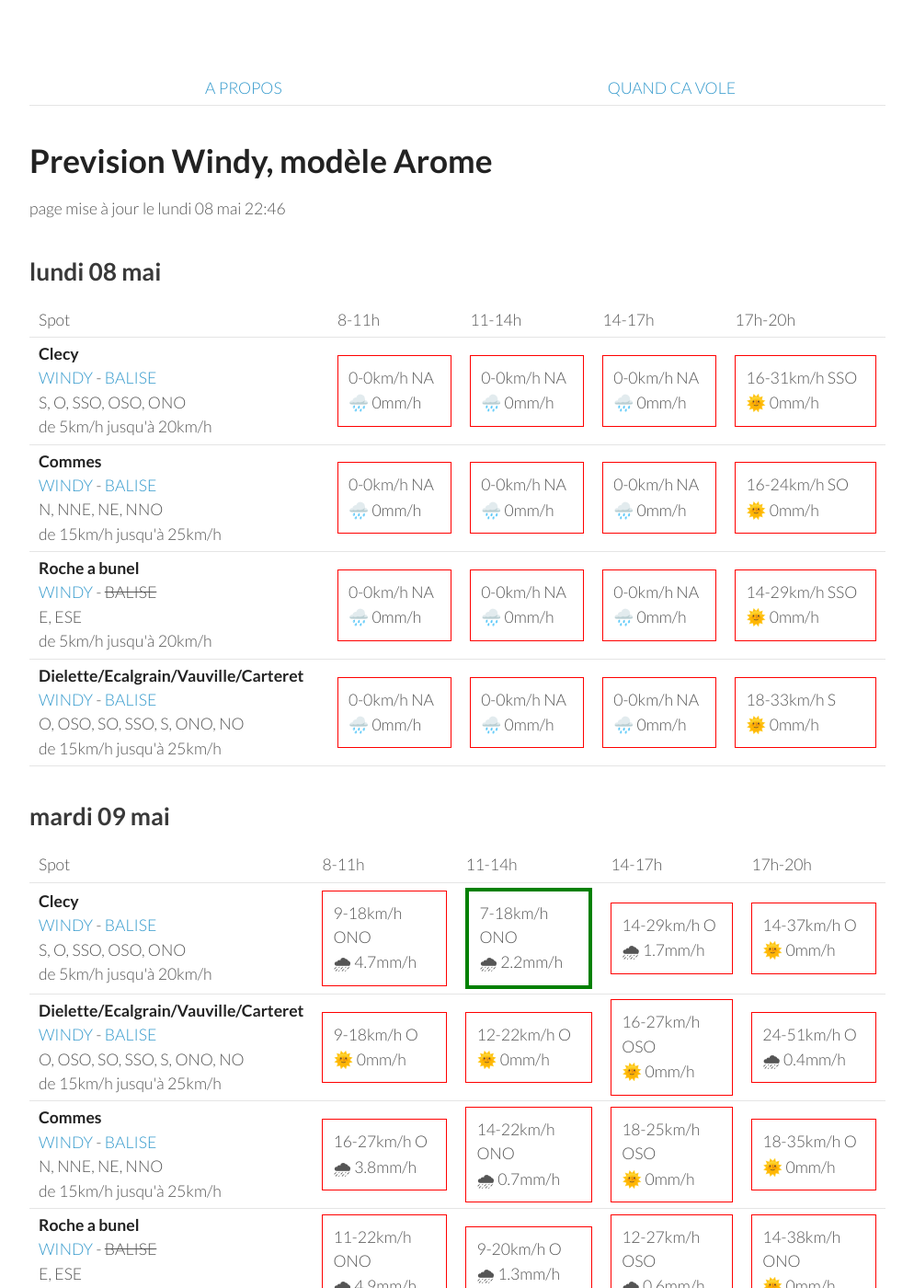
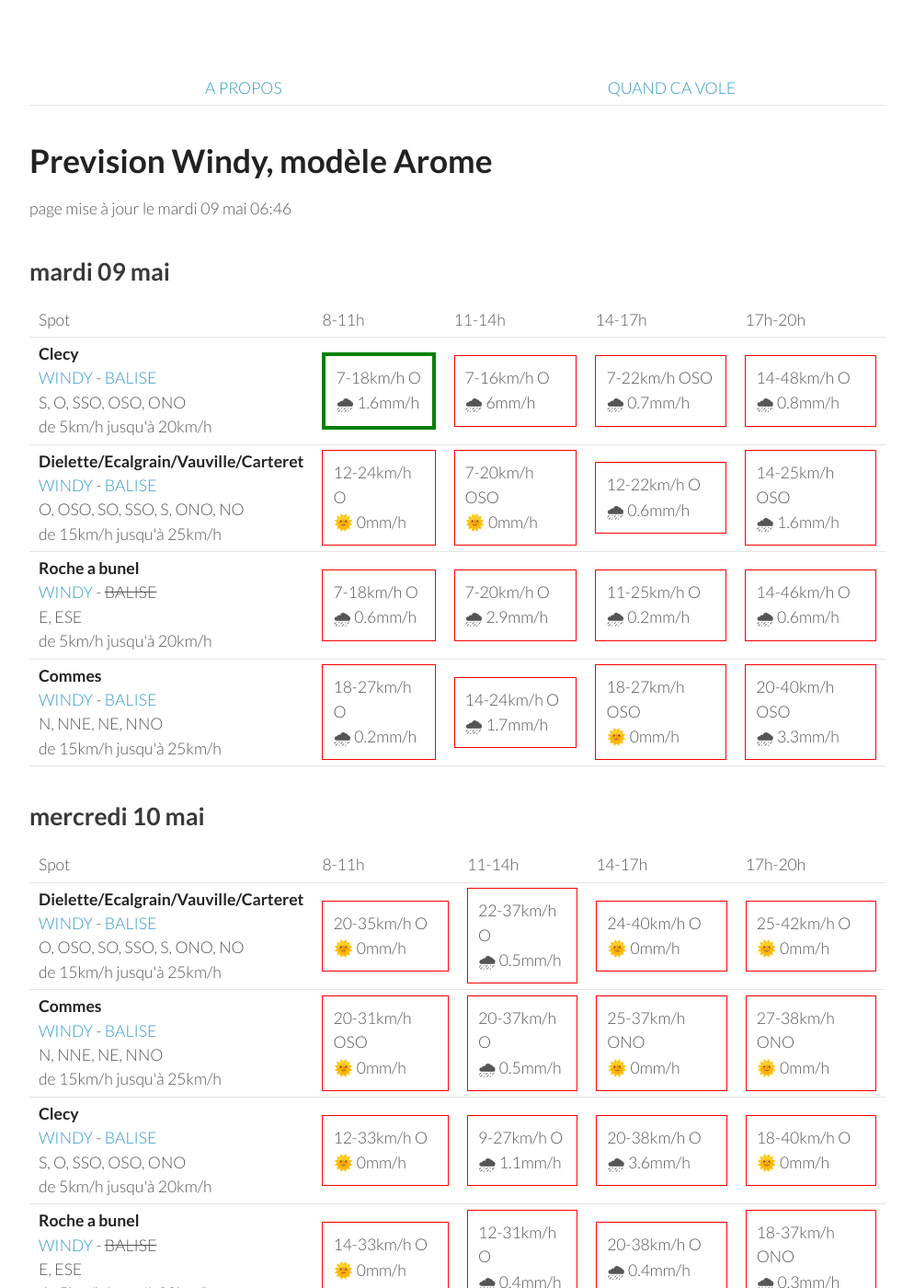
Before and after one commit to parapente-dans-le-nord/parapente-dans-le-nord.github.io, a Jekyll site: the page built from normandie.markdown, in a window 1280 px wide and 1400 px high. Shown: the whole window at 92% size, without its empty margins (26-1020 px from the left). Built offline with Jekyll 4.4.1, drawn with Linux system fonts in a browser that asks for light colours; some of the changed text lies outside the part shown.

Commit message:
update index.markdown

```diff
--- a/normandie.markdown
+++ b/normandie.markdown
@@ -7,60 +7,8 @@ title:  "Tous les spots"
 {: .links}
 
 # Prevision Windy, modèle Arome
-page mise à jour le lundi 08 mai 22:46
+page mise à jour le mardi 09 mai 06:46
 
-## lundi 08 mai
-
-{::nomarkdown}
-<table>
-  <tbody>
-    <tr>
-      <td>Spot</td>
-      <td>8-11h</td>
-      <td>11-14h</td>
-      <td>14-17h</td>
-      <td>17h-20h</td>
-    </tr>
-<tr>
-        <td><strong>Clecy</strong><br><a href="https://windy.com/48.929/-0.470?48.516,-0.470,8">WINDY</a> - <span class=""><a href="http://www.balisemeteo.com/balise.php?idBalise=122">BALISE</a> </span><br> <span class="vent-favorable">S, O, SSO, OSO, ONO</span><br><span class="force-vent">de 5km/h jusqu'à 20km/h</span> </td>
-
-            <td><div class="not-flyable"><p>0-0km/h NA</p><p>🌧️ 0mm/h</p></div></td>
-            <td><div class="not-flyable"><p>0-0km/h NA</p><p>🌧️ 0mm/h</p></div></td>
-            <td><div class="not-flyable"><p>0-0km/h NA</p><p>🌧️ 0mm/h</p></div></td>
-            <td><div class="not-flyable"><p>16-31km/h SSO</p><p>🌞 0mm/h</p></div></td>
-
-    </tr>
-<tr>
-        <td><strong>Commes</strong><br><a href="https://windy.com/49.346/-0.726?48.936,-0.726,8">WINDY</a> - <span class=""><a href="http://www.balisemeteo.com/balise.php?idBalise=158">BALISE</a> </span><br> <span class="vent-favorable">N, NNE, NE, NNO</span><br><span class="force-vent">de 15km/h jusqu'à 25km/h</span> </td>
-
-            <td><div class="not-flyable"><p>0-0km/h NA</p><p>🌧️ 0mm/h</p></div></td>
-            <td><div class="not-flyable"><p>0-0km/h NA</p><p>🌧️ 0mm/h</p></div></td>
-            <td><div class="not-flyable"><p>0-0km/h NA</p><p>🌧️ 0mm/h</p></div></td>
-            <td><div class="not-flyable"><p>16-24km/h SO</p><p>🌞 0mm/h</p></div></td>
-
-    </tr>
-<tr>
-        <td><strong>Roche a bunel</strong><br><a href="https://windy.com/48.993/-0.499?48.580,-0.499,8">WINDY</a> - <span class="no-balise"> BALISE </span><br> <span class="vent-favorable">E, ESE</span><br><span class="force-vent">de 5km/h jusqu'à 20km/h</span> </td>
-
-            <td><div class="not-flyable"><p>0-0km/h NA</p><p>🌧️ 0mm/h</p></div></td>
-            <td><div class="not-flyable"><p>0-0km/h NA</p><p>🌧️ 0mm/h</p></div></td>
-            <td><div class="not-flyable"><p>0-0km/h NA</p><p>🌧️ 0mm/h</p></div></td>
-            <td><div class="not-flyable"><p>14-29km/h SSO</p><p>🌞 0mm/h</p></div></td>
-
-    </tr>
-<tr>
-        <td><strong>Dielette/Ecalgrain/Vauville/Carteret</strong><br><a href="https://windy.com/49.650/-1.856?49.243,-1.856,8">WINDY</a> - <span class=""><a href="http://www.balisemeteo.com/balise.php?idBalise=81">BALISE</a> </span><br> <span class="vent-favorable">O, OSO, SO, SSO, S, ONO, NO</span><br><span class="force-vent">de 15km/h jusqu'à 25km/h</span> </td>
-
-            <td><div class="not-flyable"><p>0-0km/h NA</p><p>🌧️ 0mm/h</p></div></td>
-            <td><div class="not-flyable"><p>0-0km/h NA</p><p>🌧️ 0mm/h</p></div></td>
-            <td><div class="not-flyable"><p>0-0km/h NA</p><p>🌧️ 0mm/h</p></div></td>
-            <td><div class="not-flyable"><p>18-33km/h S</p><p>🌞 0mm/h</p></div></td>
-
-    </tr>
-
-</tbody>
-</table>
-{:/}
 ## mardi 09 mai
 
 {::nomarkdown}
@@ -76,40 +24,40 @@ page mise à jour le lundi 08 mai 22:46
 <tr>
         <td><strong>Clecy</strong><br><a href="https://windy.com/48.929/-0.470?48.516,-0.470,8">WINDY</a> - <span class=""><a href="http://www.balisemeteo.com/balise.php?idBalise=122">BALISE</a> </span><br> <span class="vent-favorable">S, O, SSO, OSO, ONO</span><br><span class="force-vent">de 5km/h jusqu'à 20km/h</span> </td>
 
-            <td><div class="not-flyable"><p>9-18km/h ONO</p><p>🌧 4.7mm/h</p></div></td>
-            <td><div class="flyable"><p>7-18km/h ONO</p><p>🌧 2.2mm/h</p></div></td>
-            <td><div class="not-flyable"><p>14-29km/h O</p><p>🌧 1.7mm/h</p></div></td>
-            <td><div class="not-flyable"><p>14-37km/h O</p><p>🌞 0mm/h</p></div></td>
+            <td><div class="flyable"><p>7-18km/h O</p><p>🌧 1.6mm/h</p></div></td>
+            <td><div class="not-flyable"><p>7-16km/h O</p><p>🌧 6mm/h</p></div></td>
+            <td><div class="not-flyable"><p>7-22km/h OSO</p><p>🌧 0.7mm/h</p></div></td>
+            <td><div class="not-flyable"><p>14-48km/h O</p><p>🌧 0.8mm/h</p></div></td>
 
 
     </tr>
 <tr>
         <td><strong>Dielette/Ecalgrain/Vauville/Carteret</strong><br><a href="https://windy.com/49.650/-1.856?49.243,-1.856,8">WINDY</a> - <span class=""><a href="http://www.balisemeteo.com/balise.php?idBalise=81">BALISE</a> </span><br> <span class="vent-favorable">O, OSO, SO, SSO, S, ONO, NO</span><br><span class="force-vent">de 15km/h jusqu'à 25km/h</span> </td>
 
-            <td><div class="not-flyable"><p>9-18km/h O</p><p>🌞 0mm/h</p></div></td>
-            <td><div class="not-flyable"><p>12-22km/h O</p><p>🌞 0mm/h</p></div></td>
-            <td><div class="not-flyable"><p>16-27km/h OSO</p><p>🌞 0mm/h</p></div></td>
-            <td><div class="not-flyable"><p>24-51km/h O</p><p>🌧 0.4mm/h</p></div></td>
+            <td><div class="not-flyable"><p>12-24km/h O</p><p>🌞 0mm/h</p></div></td>
+            <td><div class="not-flyable"><p>7-20km/h OSO</p><p>🌞 0mm/h</p></div></td>
+            <td><div class="not-flyable"><p>12-22km/h O</p><p>🌧 0.6mm/h</p></div></td>
+            <td><div class="not-flyable"><p>14-25km/h OSO</p><p>🌧 1.6mm/h</p></div></td>
+
+
+    </tr>
+<tr>
+        <td><strong>Roche a bunel</strong><br><a href="https://windy.com/48.993/-0.499?48.580,-0.499,8">WINDY</a> - <span class="no-balise"> BALISE </span><br> <span class="vent-favorable">E, ESE</span><br><span class="force-vent">de 5km/h jusqu'à 20km/h</span> </td>
+
+            <td><div class="not-flyable"><p>7-18km/h O</p><p>🌧 0.6mm/h</p></div></td>
+            <td><div class="not-flyable"><p>7-20km/h O</p><p>🌧 2.9mm/h</p></div></td>
+            <td><div class="not-flyable"><p>11-25km/h O</p><p>🌧 0.2mm/h</p></div></td>
+            <td><div class="not-flyable"><p>14-46km/h O</p><p>🌧 0.6mm/h</p></div></td>
 
 
     </tr>
 <tr>
         <td><strong>Commes</strong><br><a href="https://windy.com/49.346/-0.726?48.936,-0.726,8">WINDY</a> - <span class=""><a href="http://www.balisemeteo.com/balise.php?idBalise=158">BALISE</a> </span><br> <span class="vent-favorable">N, NNE, NE, NNO</span><br><span class="force-vent">de 15km/h jusqu'à 25km/h</span> </td>
 
-            <td><div class="not-flyable"><p>16-27km/h O</p><p>🌧 3.8mm/h</p></div></td>
-            <td><div class="not-flyable"><p>14-22km/h ONO</p><p>🌧 0.7mm/h</p></div></td>
-            <td><div class="not-flyable"><p>18-25km/h OSO</p><p>🌞 0mm/h</p></div></td>
-            <td><div class="not-flyable"><p>18-35km/h O</p><p>🌞 0mm/h</p></div></td>
-
-
-    </tr>
-<tr>
-        <td><strong>Roche a bunel</strong><br><a href="https://windy.com/48.993/-0.499?48.580,-0.499,8">WINDY</a> - <span class="no-balise"> BALISE </span><br> <span class="vent-favorable">E, ESE</span><br><span class="force-vent">de 5km/h jusqu'à 20km/h</span> </td>
-
-            <td><div class="not-flyable"><p>11-22km/h ONO</p><p>🌧 4.9mm/h</p></div></td>
-            <td><div class="not-flyable"><p>9-20km/h O</p><p>🌧 1.3mm/h</p></div></td>
-            <td><div class="not-flyable"><p>12-27km/h OSO</p><p>🌧 0.6mm/h</p></div></td>
-            <td><div class="not-flyable"><p>14-38km/h ONO</p><p>🌞 0mm/h</p></div></td>
+            <td><div class="not-flyable"><p>18-27km/h O</p><p>🌧 0.2mm/h</p></div></td>
+            <td><div class="not-flyable"><p>14-24km/h O</p><p>🌧 1.7mm/h</p></div></td>
+            <td><div class="not-flyable"><p>18-27km/h OSO</p><p>🌞 0mm/h</p></div></td>
+            <td><div class="not-flyable"><p>20-40km/h OSO</p><p>🌧 3.3mm/h</p></div></td>
 
 
     </tr>
@@ -130,42 +78,42 @@ page mise à jour le lundi 08 mai 22:46
       <td>17h-20h</td>
     </tr>
 <tr>
-        <td><strong>Clecy</strong><br><a href="https://windy.com/48.929/-0.470?48.516,-0.470,8">WINDY</a> - <span class=""><a href="http://www.balisemeteo.com/balise.php?idBalise=122">BALISE</a> </span><br> <span class="vent-favorable">S, O, SSO, OSO, ONO</span><br><span class="force-vent">de 5km/h jusqu'à 20km/h</span> </td>
-
-            <td><div class="flyable"><p>9-20km/h O</p><p>🌞 0mm/h</p></div></td>
-            <td><div class="not-flyable"><p>16-42km/h O</p><p>🌧 1.9mm/h</p></div></td>
-            <td><div class="not-flyable"><p>16-42km/h O</p><p>🌧 0.8mm/h</p></div></td>
-            <td><div class="not-flyable"><p>18-46km/h O</p><p>🌧 1.2mm/h</p></div></td>
-
-
-    </tr>
-<tr>
         <td><strong>Dielette/Ecalgrain/Vauville/Carteret</strong><br><a href="https://windy.com/49.650/-1.856?49.243,-1.856,8">WINDY</a> - <span class=""><a href="http://www.balisemeteo.com/balise.php?idBalise=81">BALISE</a> </span><br> <span class="vent-favorable">O, OSO, SO, SSO, S, ONO, NO</span><br><span class="force-vent">de 15km/h jusqu'à 25km/h</span> </td>
 
-            <td><div class="not-flyable"><p>25-40km/h OSO</p><p>🌧 0.3mm/h</p></div></td>
-            <td><div class="not-flyable"><p>25-40km/h O</p><p>🌧 0.2mm/h</p></div></td>
-            <td><div class="not-flyable"><p>29-42km/h O</p><p>🌞 0mm/h</p></div></td>
-            <td><div class="not-flyable"><p>29-44km/h O</p><p>🌞 0mm/h</p></div></td>
+            <td><div class="not-flyable"><p>20-35km/h O</p><p>🌞 0mm/h</p></div></td>
+            <td><div class="not-flyable"><p>22-37km/h O</p><p>🌧 0.5mm/h</p></div></td>
+            <td><div class="not-flyable"><p>24-40km/h O</p><p>🌞 0mm/h</p></div></td>
+            <td><div class="not-flyable"><p>25-42km/h O</p><p>🌞 0mm/h</p></div></td>
 
 
     </tr>
 <tr>
         <td><strong>Commes</strong><br><a href="https://windy.com/49.346/-0.726?48.936,-0.726,8">WINDY</a> - <span class=""><a href="http://www.balisemeteo.com/balise.php?idBalise=158">BALISE</a> </span><br> <span class="vent-favorable">N, NNE, NE, NNO</span><br><span class="force-vent">de 15km/h jusqu'à 25km/h</span> </td>
 
-            <td><div class="not-flyable"><p>18-29km/h OSO</p><p>🌧 0.4mm/h</p></div></td>
-            <td><div class="not-flyable"><p>22-38km/h ONO</p><p>🌧 2mm/h</p></div></td>
-            <td><div class="not-flyable"><p>22-38km/h O</p><p>🌧 2.5mm/h</p></div></td>
-            <td><div class="not-flyable"><p>24-40km/h O</p><p>🌧 1.5mm/h</p></div></td>
+            <td><div class="not-flyable"><p>20-31km/h OSO</p><p>🌞 0mm/h</p></div></td>
+            <td><div class="not-flyable"><p>20-37km/h O</p><p>🌧 0.5mm/h</p></div></td>
+            <td><div class="not-flyable"><p>25-37km/h ONO</p><p>🌞 0mm/h</p></div></td>
+            <td><div class="not-flyable"><p>27-38km/h ONO</p><p>🌞 0mm/h</p></div></td>
+
+
+    </tr>
+<tr>
+        <td><strong>Clecy</strong><br><a href="https://windy.com/48.929/-0.470?48.516,-0.470,8">WINDY</a> - <span class=""><a href="http://www.balisemeteo.com/balise.php?idBalise=122">BALISE</a> </span><br> <span class="vent-favorable">S, O, SSO, OSO, ONO</span><br><span class="force-vent">de 5km/h jusqu'à 20km/h</span> </td>
+
+            <td><div class="not-flyable"><p>12-33km/h O</p><p>🌞 0mm/h</p></div></td>
+            <td><div class="not-flyable"><p>9-27km/h O</p><p>🌧 1.1mm/h</p></div></td>
+            <td><div class="not-flyable"><p>20-38km/h O</p><p>🌧 3.6mm/h</p></div></td>
+            <td><div class="not-flyable"><p>18-40km/h O</p><p>🌞 0mm/h</p></div></td>
 
 
     </tr>
 <tr>
         <td><strong>Roche a bunel</strong><br><a href="https://windy.com/48.993/-0.499?48.580,-0.499,8">WINDY</a> - <span class="no-balise"> BALISE </span><br> <span class="vent-favorable">E, ESE</span><br><span class="force-vent">de 5km/h jusqu'à 20km/h</span> </td>
 
-            <td><div class="not-flyable"><p>11-27km/h O</p><p>🌧 0.5mm/h</p></div></td>
-            <td><div class="not-flyable"><p>18-42km/h O</p><p>🌧 2.2mm/h</p></div></td>
-            <td><div class="not-flyable"><p>16-42km/h O</p><p>🌧 1.1mm/h</p></div></td>
-            <td><div class="not-flyable"><p>20-46km/h O</p><p>🌧 1.9mm/h</p></div></td>
+            <td><div class="not-flyable"><p>14-33km/h O</p><p>🌞 0mm/h</p></div></td>
+            <td><div class="not-flyable"><p>12-31km/h O</p><p>🌧 0.4mm/h</p></div></td>
+            <td><div class="not-flyable"><p>20-38km/h O</p><p>🌧 0.4mm/h</p></div></td>
+            <td><div class="not-flyable"><p>18-37km/h ONO</p><p>🌧 0.3mm/h</p></div></td>
 
 
     </tr>
@@ -188,40 +136,40 @@ page mise à jour le lundi 08 mai 22:46
 <tr>
         <td><strong>Dielette/Ecalgrain/Vauville/Carteret</strong><br><a href="https://windy.com/49.650/-1.856?49.243,-1.856,8">WINDY</a> - <span class=""><a href="http://www.balisemeteo.com/balise.php?idBalise=81">BALISE</a> </span><br> <span class="vent-favorable">O, OSO, SO, SSO, S, ONO, NO</span><br><span class="force-vent">de 15km/h jusqu'à 25km/h</span> </td>
 
-            <td><div class="not-flyable"><p>18-29km/h O</p><p>🌧 0.3mm/h</p></div></td>
-            <td><div class="not-flyable"><p>14-25km/h O</p><p>🌧 0.2mm/h</p></div></td>
-            <td><div class="not-flyable"><p>14-24km/h O</p><p>🌧 0.5mm/h</p></div></td>
-            <td><div class="not-flyable"><p>12-22km/h ONO</p><p>🌧 0.2mm/h</p></div></td>
+            <td><div class="not-flyable"><p>12-27km/h OSO</p><p>🌧 0.4mm/h</p></div></td>
+            <td><div class="not-flyable"><p>14-24km/h ONO</p><p>🌧 0.5mm/h</p></div></td>
+            <td><div class="not-flyable"><p>12-24km/h O</p><p>🌧 0.5mm/h</p></div></td>
+            <td><div class="flyable"><p>16-24km/h O</p><p>🌞 0mm/h</p></div></td>
+
+
+    </tr>
+<tr>
+        <td><strong>Clecy</strong><br><a href="https://windy.com/48.929/-0.470?48.516,-0.470,8">WINDY</a> - <span class=""><a href="http://www.balisemeteo.com/balise.php?idBalise=122">BALISE</a> </span><br> <span class="vent-favorable">S, O, SSO, OSO, ONO</span><br><span class="force-vent">de 5km/h jusqu'à 20km/h</span> </td>
+
+            <td><div class="not-flyable"><p>11-24km/h OSO</p><p>🌞 0mm/h</p></div></td>
+            <td><div class="not-flyable"><p>11-29km/h SO</p><p>🌞 0mm/h</p></div></td>
+            <td><div class="not-flyable"><p>9-29km/h OSO</p><p>🌧 2.8mm/h</p></div></td>
+            <td><div class="not-flyable"><p>9-27km/h O</p><p>🌧 4.7mm/h</p></div></td>
+
+
+    </tr>
+<tr>
+        <td><strong>Roche a bunel</strong><br><a href="https://windy.com/48.993/-0.499?48.580,-0.499,8">WINDY</a> - <span class="no-balise"> BALISE </span><br> <span class="vent-favorable">E, ESE</span><br><span class="force-vent">de 5km/h jusqu'à 20km/h</span> </td>
+
+            <td><div class="not-flyable"><p>12-24km/h OSO</p><p>🌞 0mm/h</p></div></td>
+            <td><div class="not-flyable"><p>12-29km/h SO</p><p>🌞 0mm/h</p></div></td>
+            <td><div class="not-flyable"><p>9-29km/h OSO</p><p>🌧 1.8mm/h</p></div></td>
+            <td><div class="not-flyable"><p>7-27km/h O</p><p>🌧 3mm/h</p></div></td>
 
 
     </tr>
 <tr>
         <td><strong>Commes</strong><br><a href="https://windy.com/49.346/-0.726?48.936,-0.726,8">WINDY</a> - <span class=""><a href="http://www.balisemeteo.com/balise.php?idBalise=158">BALISE</a> </span><br> <span class="vent-favorable">N, NNE, NE, NNO</span><br><span class="force-vent">de 15km/h jusqu'à 25km/h</span> </td>
 
-            <td><div class="not-flyable"><p>18-27km/h SO</p><p>🌧 0.2mm/h</p></div></td>
-            <td><div class="not-flyable"><p>12-27km/h SO</p><p>🌧 2mm/h</p></div></td>
-            <td><div class="not-flyable"><p>11-25km/h OSO</p><p>🌧 3.4mm/h</p></div></td>
-            <td><div class="not-flyable"><p>7-22km/h NNO</p><p>🌧 1.3mm/h</p></div></td>
-
-
-    </tr>
-<tr>
-        <td><strong>Clecy</strong><br><a href="https://windy.com/48.929/-0.470?48.516,-0.470,8">WINDY</a> - <span class=""><a href="http://www.balisemeteo.com/balise.php?idBalise=122">BALISE</a> </span><br> <span class="vent-favorable">S, O, SSO, OSO, ONO</span><br><span class="force-vent">de 5km/h jusqu'à 20km/h</span> </td>
-
-            <td><div class="not-flyable"><p>12-25km/h OSO</p><p>🌞 0mm/h</p></div></td>
-            <td><div class="not-flyable"><p>11-31km/h SO</p><p>🌞 0mm/h</p></div></td>
-            <td><div class="not-flyable"><p>11-25km/h OSO</p><p>🌧 0.2mm/h</p></div></td>
-            <td><div class="not-flyable"><p>7-29km/h ONO</p><p>🌧 1.6mm/h</p></div></td>
-
-
-    </tr>
-<tr>
-        <td><strong>Roche a bunel</strong><br><a href="https://windy.com/48.993/-0.499?48.580,-0.499,8">WINDY</a> - <span class="no-balise"> BALISE </span><br> <span class="vent-favorable">E, ESE</span><br><span class="force-vent">de 5km/h jusqu'à 20km/h</span> </td>
-
-            <td><div class="not-flyable"><p>12-25km/h OSO</p><p>🌞 0mm/h</p></div></td>
-            <td><div class="not-flyable"><p>11-33km/h SO</p><p>🌧 0.2mm/h</p></div></td>
-            <td><div class="not-flyable"><p>11-27km/h OSO</p><p>🌧 0.4mm/h</p></div></td>
-            <td><div class="not-flyable"><p>7-31km/h ONO</p><p>🌧 2.8mm/h</p></div></td>
+            <td><div class="not-flyable"><p>12-24km/h SO</p><p>🌞 0mm/h</p></div></td>
+            <td><div class="not-flyable"><p>14-27km/h OSO</p><p>🌧 1.5mm/h</p></div></td>
+            <td><div class="not-flyable"><p>7-24km/h NO</p><p>🌧 4.3mm/h</p></div></td>
+            <td><div class="not-flyable"><p>9-18km/h NO</p><p>🌧 1.3mm/h</p></div></td>
 
 
     </tr>
@@ -244,8 +192,8 @@ page mise à jour le lundi 08 mai 22:46
 <tr>
         <td><strong>Commes</strong><br><a href="https://windy.com/49.346/-0.726?48.936,-0.726,8">WINDY</a> - <span class=""><a href="http://www.balisemeteo.com/balise.php?idBalise=158">BALISE</a> </span><br> <span class="vent-favorable">N, NNE, NE, NNO</span><br><span class="force-vent">de 15km/h jusqu'à 25km/h</span> </td>
 
-            <td><div class="not-flyable"><p>14-22km/h NE</p><p>🌞 0mm/h</p></div></td>
-            <td><div class="not-flyable"><p>18-31km/h NNE</p><p>🌞 0mm/h</p></div></td>
+            <td><div class="not-flyable"><p>12-20km/h NNE</p><p>🌞 0mm/h</p></div></td>
+            <td><div class="not-flyable"><p>14-25km/h N</p><p>🌞 0mm/h</p></div></td>
             <td><div class="not-flyable"><p>24-40km/h NNE</p><p>🌞 0mm/h</p></div></td>
             <td><div class="not-flyable"><p>22-40km/h NNE</p><p>🌧 0.3mm/h</p></div></td>
 
@@ -254,30 +202,30 @@ page mise à jour le lundi 08 mai 22:46
 <tr>
         <td><strong>Dielette/Ecalgrain/Vauville/Carteret</strong><br><a href="https://windy.com/49.650/-1.856?49.243,-1.856,8">WINDY</a> - <span class=""><a href="http://www.balisemeteo.com/balise.php?idBalise=81">BALISE</a> </span><br> <span class="vent-favorable">O, OSO, SO, SSO, S, ONO, NO</span><br><span class="force-vent">de 15km/h jusqu'à 25km/h</span> </td>
 
-            <td><div class="not-flyable"><p>14-20km/h NE</p><p>🌞 0mm/h</p></div></td>
-            <td><div class="not-flyable"><p>20-29km/h NE</p><p>🌞 0mm/h</p></div></td>
+            <td><div class="not-flyable"><p>12-18km/h NNE</p><p>🌞 0mm/h</p></div></td>
+            <td><div class="not-flyable"><p>20-29km/h NNE</p><p>🌞 0mm/h</p></div></td>
             <td><div class="not-flyable"><p>24-35km/h NE</p><p>🌞 0mm/h</p></div></td>
             <td><div class="not-flyable"><p>18-35km/h NE</p><p>🌞 0mm/h</p></div></td>
 
 
     </tr>
 <tr>
-        <td><strong>Roche a bunel</strong><br><a href="https://windy.com/48.993/-0.499?48.580,-0.499,8">WINDY</a> - <span class="no-balise"> BALISE </span><br> <span class="vent-favorable">E, ESE</span><br><span class="force-vent">de 5km/h jusqu'à 20km/h</span> </td>
+        <td><strong>Clecy</strong><br><a href="https://windy.com/48.929/-0.470?48.516,-0.470,8">WINDY</a> - <span class=""><a href="http://www.balisemeteo.com/balise.php?idBalise=122">BALISE</a> </span><br> <span class="vent-favorable">S, O, SSO, OSO, ONO</span><br><span class="force-vent">de 5km/h jusqu'à 20km/h</span> </td>
 
             <td><div class="not-flyable"><p>11-20km/h NNE</p><p>🌞 0mm/h</p></div></td>
-            <td><div class="not-flyable"><p>14-31km/h NNE</p><p>🌞 0mm/h</p></div></td>
-            <td><div class="not-flyable"><p>20-44km/h NNE</p><p>🌧 0.5mm/h</p></div></td>
-            <td><div class="not-flyable"><p>25-55km/h NNE</p><p>🌧 0.2mm/h</p></div></td>
+            <td><div class="not-flyable"><p>12-27km/h NNE</p><p>🌞 0mm/h</p></div></td>
+            <td><div class="not-flyable"><p>20-42km/h NNE</p><p>🌧 0.5mm/h</p></div></td>
+            <td><div class="not-flyable"><p>25-55km/h NNE</p><p>🌞 0mm/h</p></div></td>
 
 
     </tr>
 <tr>
-        <td><strong>Clecy</strong><br><a href="https://windy.com/48.929/-0.470?48.516,-0.470,8">WINDY</a> - <span class=""><a href="http://www.balisemeteo.com/balise.php?idBalise=122">BALISE</a> </span><br> <span class="vent-favorable">S, O, SSO, OSO, ONO</span><br><span class="force-vent">de 5km/h jusqu'à 20km/h</span> </td>
+        <td><strong>Roche a bunel</strong><br><a href="https://windy.com/48.993/-0.499?48.580,-0.499,8">WINDY</a> - <span class="no-balise"> BALISE </span><br> <span class="vent-favorable">E, ESE</span><br><span class="force-vent">de 5km/h jusqu'à 20km/h</span> </td>
 
-            <td><div class="not-flyable"><p>11-22km/h NNE</p><p>🌞 0mm/h</p></div></td>
-            <td><div class="not-flyable"><p>14-29km/h NNE</p><p>🌞 0mm/h</p></div></td>
-            <td><div class="not-flyable"><p>20-42km/h NNE</p><p>🌧 0.5mm/h</p></div></td>
-            <td><div class="not-flyable"><p>25-55km/h NNE</p><p>🌞 0mm/h</p></div></td>
+            <td><div class="not-flyable"><p>11-18km/h NNE</p><p>🌞 0mm/h</p></div></td>
+            <td><div class="not-flyable"><p>12-29km/h NNE</p><p>🌞 0mm/h</p></div></td>
+            <td><div class="not-flyable"><p>20-44km/h NNE</p><p>🌧 0.5mm/h</p></div></td>
+            <td><div class="not-flyable"><p>25-55km/h NNE</p><p>🌧 0.2mm/h</p></div></td>
 
 
     </tr>
```
